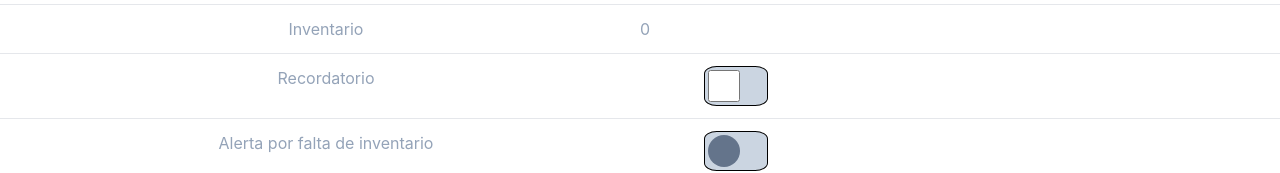
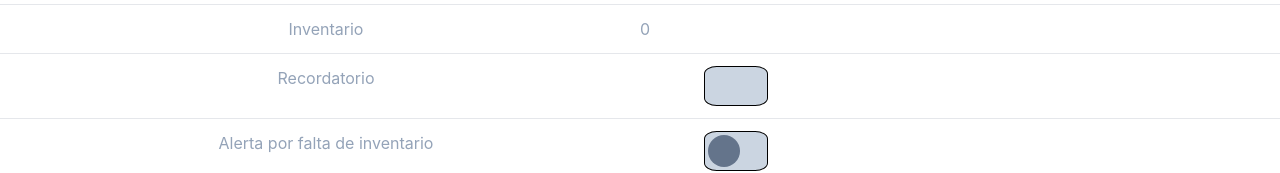
Before and after one commit to ArrascaetaFedericoIgnacio/SANVA-Proyect, a React (Vite) app in the folder client/: page /DrugsForm in a window 1280 px wide. Shown: the part 537-710 px from the top of the page. Built offline with nearby package versions, Linux system fonts and the light colour scheme.

Commit message:
Checkbox input commented 2

```diff
--- a/client/src/components/DrugsForm.jsx
+++ b/client/src/components/DrugsForm.jsx
@@ -242,7 +242,7 @@ const DrugsForm = () => {
                         <div className="w-screen flex bg-white text-slate-400 space-x-16 p-3">
                           <label className="w-[50%]">Recordatorio </label>
                             <div className={`${reminderActive ? 'bg-slate-500' : 'bg-slate-300'} border-[1px] rounded-[20%] border-black w-16 h-10 flex justify-center items-center`}>
-                                <input type="checkbox" onChange={(e) => setFieldValue(e.target.checked)} name="reminder" className={`transition ease-in-out w-8 h-8 rounded-full ${reminderActive ? 'translate-x-3' : '-translate-x-3'} ${reminderActive ? 'bg-slate-300' : 'bg-slate-500'}`} onClick={handleReminderClick} {...field}></input>
+                                {/* <input type="checkbox" onChange={(e) => setFieldValue(e.target.)} name="reminder" className={`transition ease-in-out w-8 h-8 rounded-full ${reminderActive ? 'translate-x-3' : '-translate-x-3'} ${reminderActive ? 'bg-slate-300' : 'bg-slate-500'}`} onClick={handleReminderClick} {...field}></input> */}
                             </div>
                           {meta.touched && meta.error && (
                             <div className='pt-2 text-red-600 font-semibold'>
```
